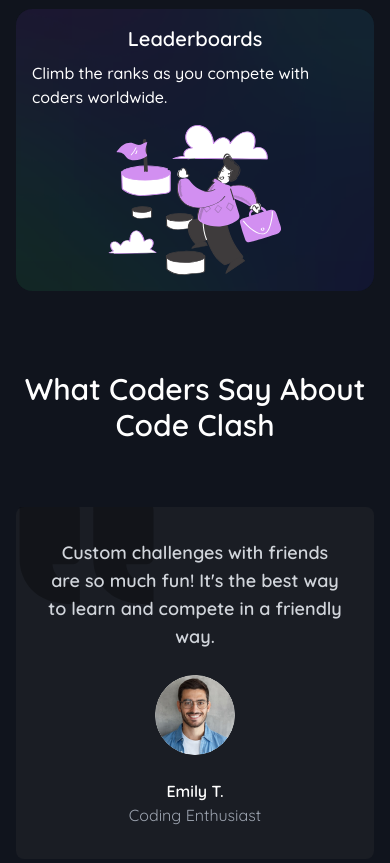
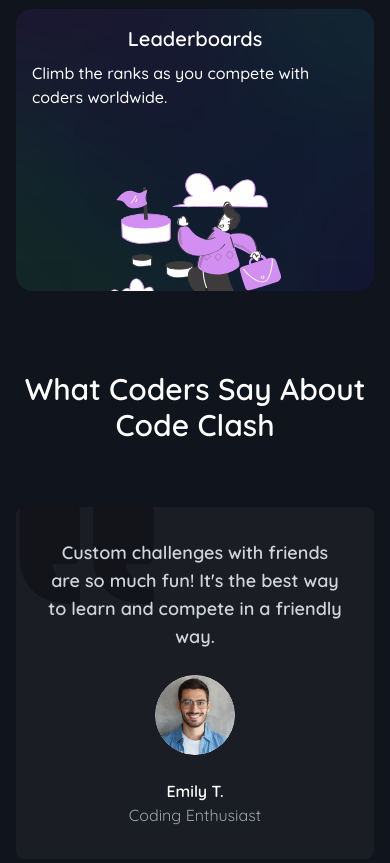
Before and after one commit to HarshSingh011/CodeClash, a Next.js app: page / in a window 390 px wide. Shown: the part 1460-2323 px from the top of the page. Built offline with nearby package versions, Linux system fonts and the light colour scheme; no server answers.

Commit message:
Adjust leaderboard section positioning for improved mobile responsiveness

```diff
--- a/src/app/page.tsx
+++ b/src/app/page.tsx
@@ -244,7 +244,7 @@
                 <p className='mb-4 sm:mb-8 w-full sm:w-[404px] text-white text-base sm:text-lg font-medium leading-6 sm:leading-7'>
                   Climb the ranks as you compete with coders worldwide.
                 </p>
-                <div className='w-full h-[150px] sm:h-[200px] flex justify-center items-center relative sm:bottom-12'>
+                <div className='w-full h-[150px] sm:h-[200px] flex justify-center items-center relative top-12 sm:bottom-12'>
                   <Image
                     src="/box4.svg"
                     alt="Leaderboards"
```
